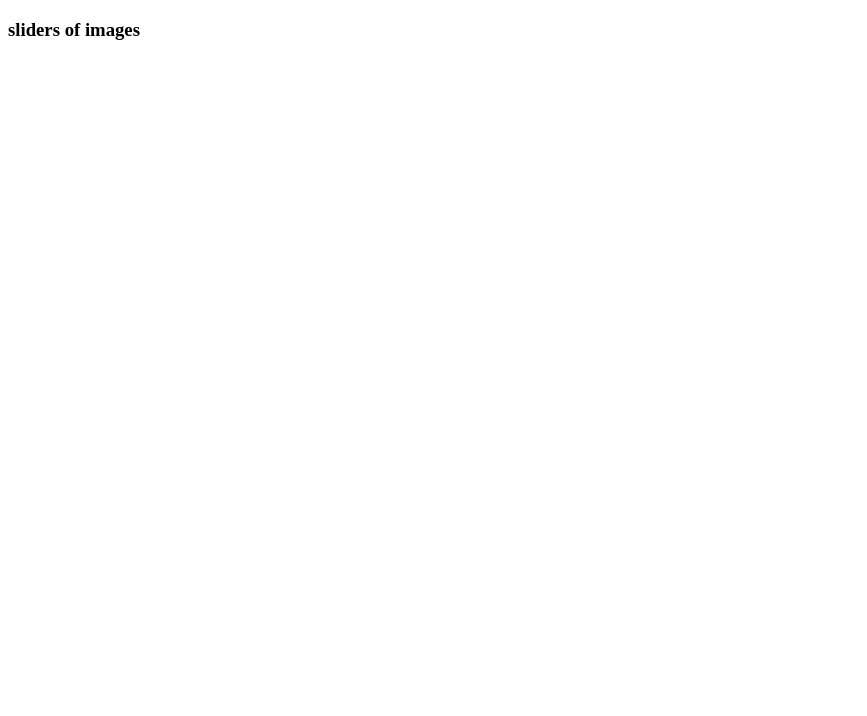
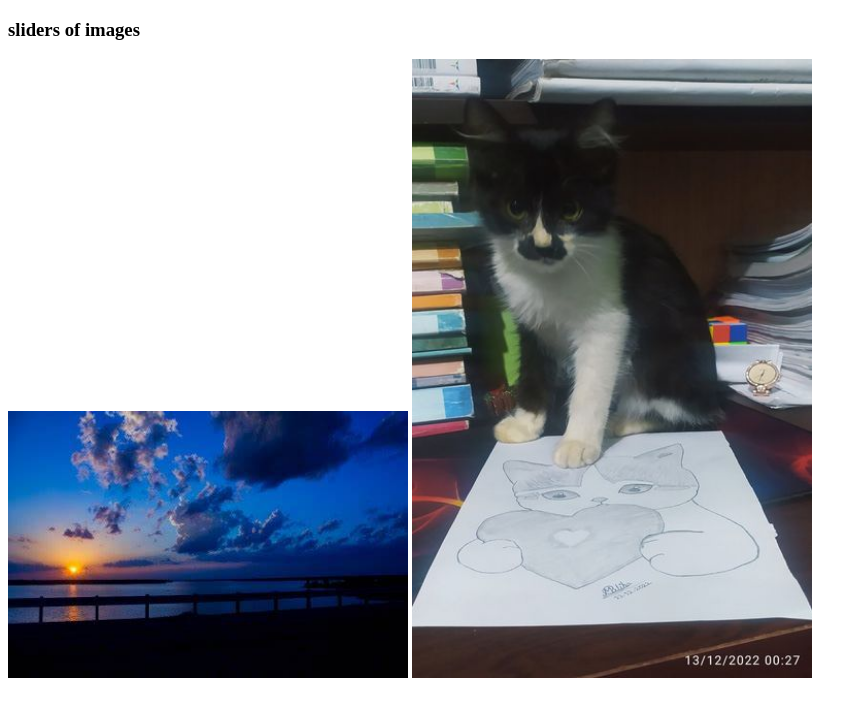
Before and after one commit to Asrafulch099/my-fourth-repo, a plain HTML site: page index.html in a window 1280 px wide. Shown: the whole page, without its empty margins (0-867 px from the left). Drawn offline with Linux system fonts and the light colour scheme.

Commit message:
added to picture

```diff
--- a/index.html
+++ b/index.html
@@ -8,5 +8,7 @@
 </head>
 <body>
     <h3>sliders of images</h3>
+    <img src="OIP.jpg" alt="">
+<img src="OIPS.jpg" alt="">
 </body>
 </html>
--- a/styles/sliders.css
+++ b/styles/sliders.css
@@ -0,0 +1,3 @@
+img{
+    width: 400px;
+}
```
